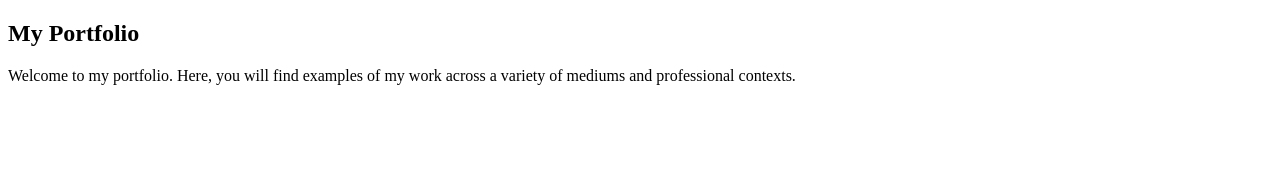
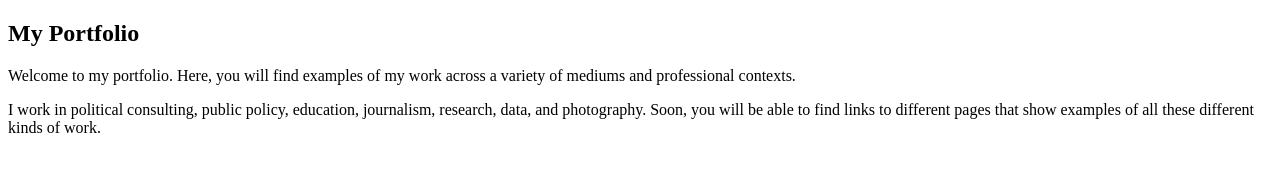
Before and after one commit to Caleb-Horton/portfolio, a plain HTML site: page index.html in a window 1280 px wide. Drawn offline with Linux system fonts and the light colour scheme.

Commit message:
More text

```diff
--- a/index.html
+++ b/index.html
@@ -7,4 +7,4 @@
 </head>
 <h2> My Portfolio </h2>
 <p> Welcome to my portfolio. Here, you will find examples of my work across a variety of mediums and professional contexts. </p>
-<p>
+<p> I work in political consulting, public policy, education, journalism, research, data, and photography. Soon, you will be able to find links to different pages that show examples of all these different kinds of work. </p>
```
